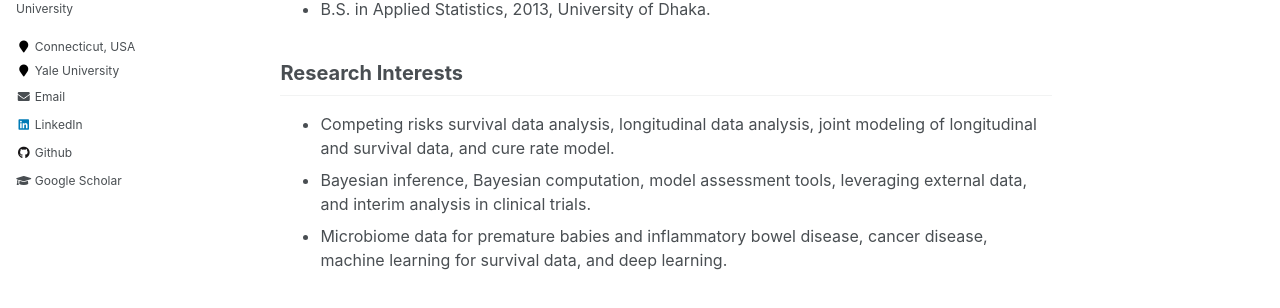
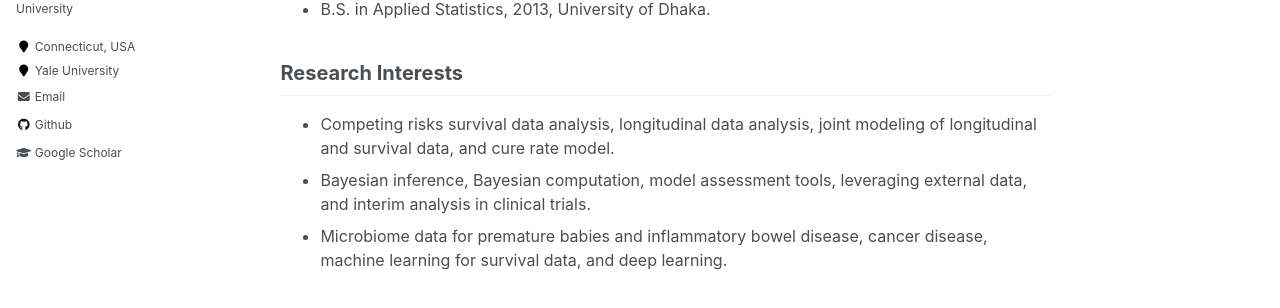
Before and after one commit to mdtuhinsheikh/mdtuhinsheikh.github.io, a Jekyll site: the page built from _pages/about.md, in a window 1280 px wide. Shown: the part 373-681 px from the top of the page. Built offline with Jekyll 4.4.1, drawn with Linux system fonts in a browser that asks for light colours.

Commit message:
Update _config.yml

```diff
--- a/_config.yml
+++ b/_config.yml
@@ -102,7 +102,7 @@ author:
   instagram        :
   impactstory      : #"https://profiles.impactstory.org/u/xxxx-xxxx-xxxx-xxxx"
   lastfm           :
-  linkedin         : "tuhinsheikh"
+  linkedin         : #"tuhinsheikh"
   orcid            : #""
   pinterest        :
   soundcloud       :
```
